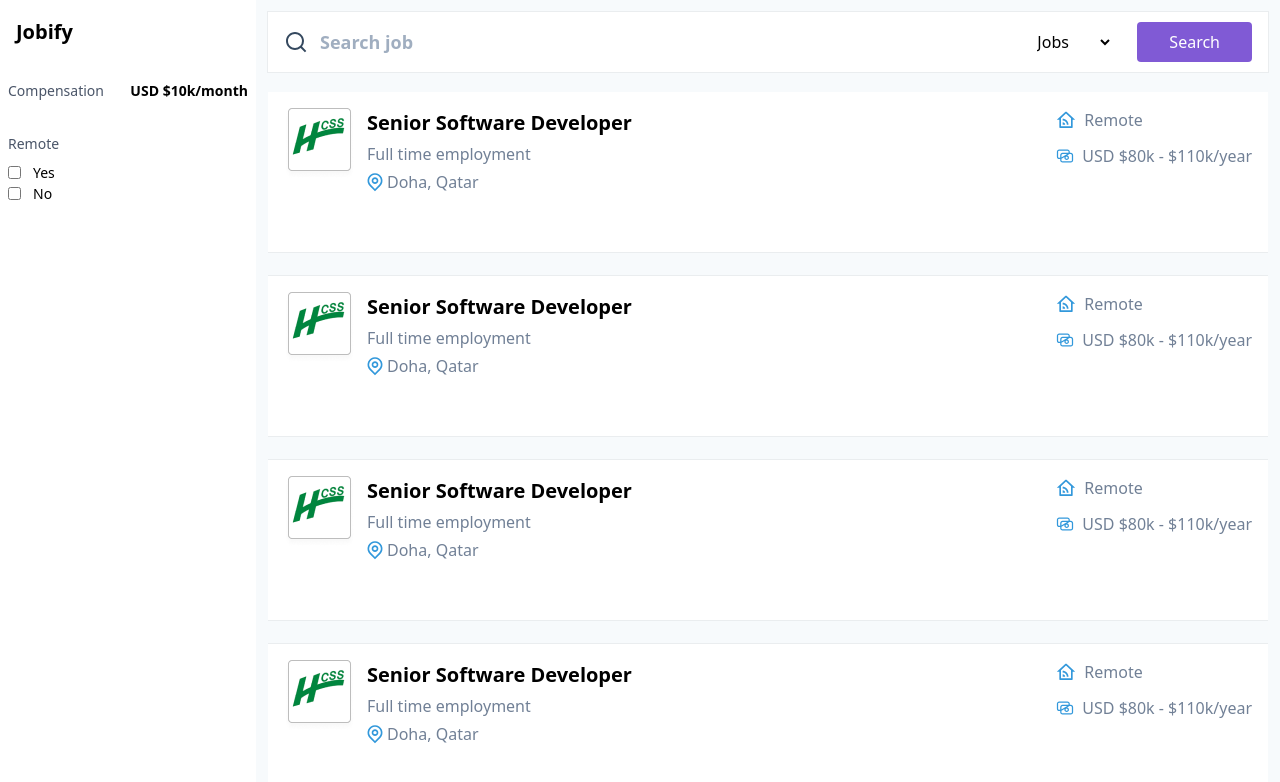
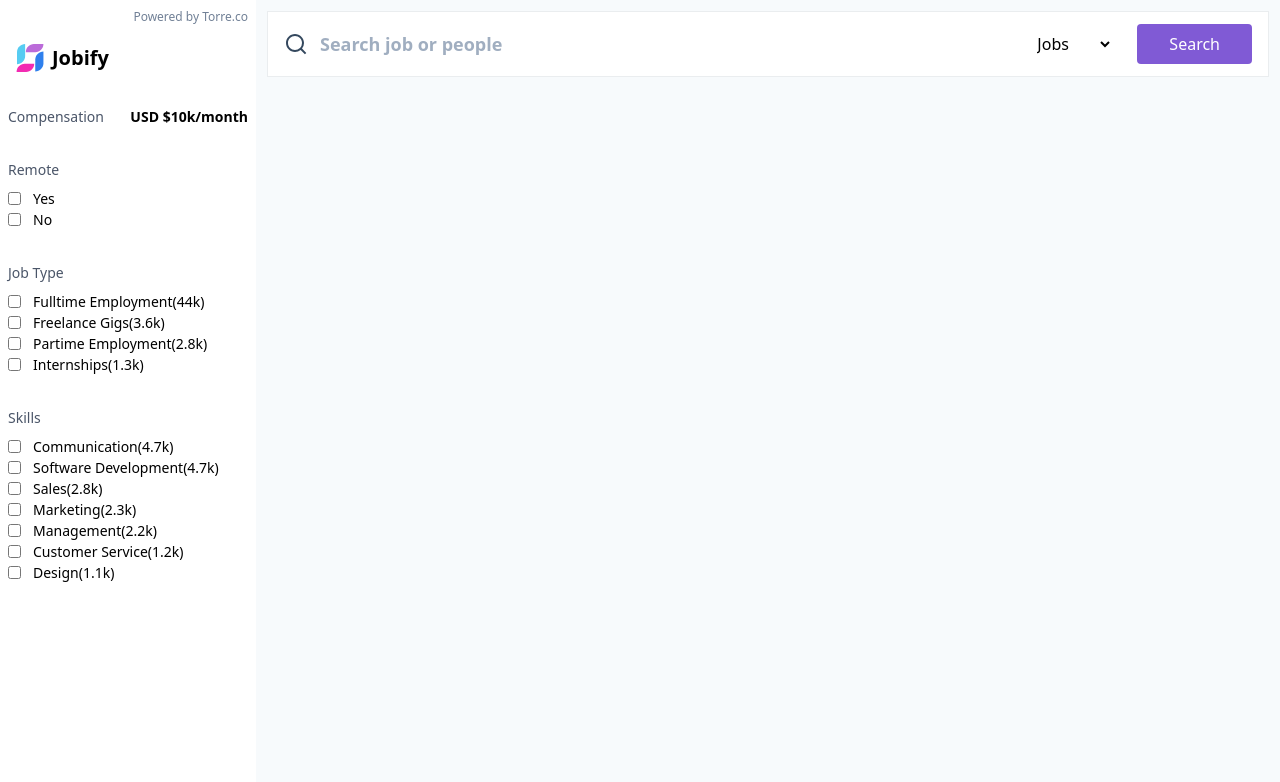
Before and after one commit to abruzy/jobify, a React (Create React App) app: page /results in a window 1280 px wide. Shown: the top 782 px of the page. Built offline with nearby package versions, Linux system fonts and the light colour scheme.

Commit message:
feat: consume api and implement search query

```diff
--- a/package.json
+++ b/package.json
@@ -6,6 +6,7 @@
     "@testing-library/jest-dom": "^5.11.4",
     "@testing-library/react": "^11.1.0",
     "@testing-library/user-event": "^12.1.10",
+    "axios": "^0.21.0",
     "node-sass": "4.14.1",
     "postcss-cli": "^8.2.0",
     "react": "^17.0.1",
--- a/src/Layouts/DevListing.layout.jsx
+++ b/src/Layouts/DevListing.layout.jsx
@@ -1,17 +1,13 @@
 import React from 'react';
 
 import SearchBar from '../components/SearchBar';
-import DevProfile from '../components/DevProfile';
 import SideNav from '../components/SideNav';
 
 function DevListing() {
   return (
     <div className="flex">
       <SideNav />
-      <div className="flex-grow bg-gray-100 h-screen flex flex-col p-3">
-        <SearchBar />
-        <DevProfile />
-      </div>
+      <SearchBar />
     </div>
   );
 }
--- a/src/components/DevProfile.jsx
+++ b/src/components/DevProfile.jsx
@@ -1,16 +1,20 @@
+/* eslint-disable react/prop-types */
+/* eslint-disable no-unused-vars */
 import React from 'react';
 
-function DevProfile() {
+function DevProfile({ searchResult }) {
   return (
     <div className="overflow-y-auto">
-      <div className="shadow-xs bg-white p-4 mb-6">
+      {
+        searchResult.map(result => (
+          <div key={result.subjectId} className="shadow-xs hover:shadow-xl bg-white p-4 mb-6">
             <div className="flex justify-between">
               <div className="flex">
                 <div className="h-32 mr-3">
                   <img src="/images/companyLogo.png" alt="logo" className="max-w-full object-cover" />
                 </div>
                 <div className="info">
-              <h2 className="font-bold text-xl pb-1">Senior Software Developer</h2>
+                  <h2 className="font-bold text-xl pb-1">{result.name}</h2>
                   <p className="text-gray-600 text-base pb-1">Full time employment</p>
                   <div className="flex">
                     <img src="/vectors/location.svg" alt="Location" />
@@ -30,91 +34,8 @@ function DevProfile() {
               </div>
             </div>
           </div>
-
-      <div className="shadow-xs bg-white p-4 mb-6">
-        <div className="flex justify-between">
-          <div className="flex">
-            <div className="h-32 mr-3">
-              <img src="/images/companyLogo.png" alt="logo" className="max-w-full object-cover" />
-            </div>
-            <div className="info">
-              <h2 className="font-bold text-xl pb-1">Senior Software Developer</h2>
-              <p className="text-gray-600 text-base pb-1">Full time employment</p>
-              <div className="flex">
-                <img src="/vectors/location.svg" alt="Location" />
-                <p className="text-base ml-1 text-gray-600">Doha, Qatar</p>
-              </div>
-            </div>
-          </div>
-          <div className="right">
-            <div className="flex pb-3">
-              <img src="/vectors/home.svg" alt="Home" />
-              <p className="text-base text-gray-600 ml-2">Remote</p>
-            </div>
-            <div className="flex">
-              <img src="/vectors/money.svg" alt="Money" />
-              <p className="text-gray-600 text-base ml-2">USD $80k - $110k/year</p>
-            </div>
-          </div>
-        </div>
-      </div>
-
-      <div className="shadow-xs bg-white p-4 mb-6">
-        <div className="flex justify-between">
-          <div className="flex">
-            <div className="h-32 mr-3">
-              <img src="/images/companyLogo.png" alt="logo" className="max-w-full object-cover" />
-            </div>
-            <div className="info">
-              <h2 className="font-bold text-xl pb-1">Senior Software Developer</h2>
-              <p className="text-gray-600 text-base pb-1">Full time employment</p>
-              <div className="flex">
-                <img src="/vectors/location.svg" alt="Location" />
-                <p className="text-base ml-1 text-gray-600">Doha, Qatar</p>
-              </div>
-            </div>
-          </div>
-          <div className="right">
-            <div className="flex pb-3">
-              <img src="/vectors/home.svg" alt="Home" />
-              <p className="text-base text-gray-600 ml-2">Remote</p>
-            </div>
-            <div className="flex">
-              <img src="/vectors/money.svg" alt="Money" />
-              <p className="text-gray-600 text-base ml-2">USD $80k - $110k/year</p>
-            </div>
-          </div>
-        </div>
-      </div>
-
-      <div className="shadow-xs bg-white p-4 mb-6">
-        <div className="flex justify-between">
-          <div className="flex">
-            <div className="h-32 mr-3">
-              <img src="/images/companyLogo.png" alt="logo" className="max-w-full object-cover" />
-            </div>
-            <div className="info">
-              <h2 className="font-bold text-xl pb-1">Senior Software Developer</h2>
-              <p className="text-gray-600 text-base pb-1">Full time employment</p>
-              <div className="flex">
-                <img src="/vectors/location.svg" alt="Location" />
-                <p className="text-base ml-1 text-gray-600">Doha, Qatar</p>
-              </div>
-            </div>
-          </div>
-          <div className="right">
-            <div className="flex pb-3">
-              <img src="/vectors/home.svg" alt="Home" />
-              <p className="text-base text-gray-600 ml-2">Remote</p>
-            </div>
-            <div className="flex">
-              <img src="/vectors/money.svg" alt="Money" />
-              <p className="text-gray-600 text-base ml-2">USD $80k - $110k/year</p>
-            </div>
-          </div>
-        </div>
-      </div>
-
+        ))
+      }
     </div>
   );
 }
--- a/src/components/Loader.jsx
+++ b/src/components/Loader.jsx
@@ -9,7 +9,6 @@ function Loader() {
         <div className="h-32 bg-gray-400 rounded" />
         <div className="h-32 bg-gray-400 rounded" />
         <div className="h-32 bg-gray-400 rounded" />
-        <div className="h-32 bg-gray-400 rounded" />
       </div>
     </div>
   );
--- a/src/components/SearchBar.jsx
+++ b/src/components/SearchBar.jsx
@@ -1,16 +1,74 @@
-import React from 'react';
+import React, { useState } from 'react';
+import axios from 'axios';
+
+import Loader from './Loader';
+import DevProfile from './DevProfile';
+
+const size = 20;
+const aggregate = false;
+const offset = 0;
+
+const jobApiURL = `https://search.torre.co/opportunities/_search/?offset=${offset}&size=${size}&aggregate=${aggregate}`;
+
+const peopleApiURL = `https://search.torre.co/people/_search/?[offset=${offset}&size=${size}&aggregate=${aggregate}`;
 
 function SearchBar() {
+  const [loading, setLoading] = useState(false);
+  const [type, setType] = useState('Job');
+  const [searchResult, setSearchResult] = useState([]);
+
+  const handleSubmit = async e => {
+    e.preventDefault();
+    setLoading(true);
+
+    const searchValue = e.target.search.value;
+
+    try {
+      if (type === 'People') {
+        const data = await axios.post(peopleApiURL, {
+          name: {
+            term: searchValue,
+          },
+        });
+        console.log(data);
+        setSearchResult(data.data.results);
+        console.log(searchResult);
+      } else {
+        const data = await axios.post(jobApiURL, {
+          name: {
+            term: searchValue,
+          },
+        });
+        console.log(data);
+        setSearchResult(data.data.results);
+      }
+    } catch (error) {
+      throw new Error(error);
+    } finally {
+      setLoading(false);
+    }
+  };
+
   return (
-    <form className="mb-5 bg-white h-16 shadow-xs flex items-center px-4">
-      <img src="/vectors/search.svg" alt="search" />
-      <input className="flex-grow ml-3 font-semibold text-lg text-gray-700 focus:outline-none" placeholder="Search job" />
-      <select className="bg-transparent focus:outline-none w-20">
-        <option>Jobs</option>
-        <option>People</option>
-      </select>
-      <button type="submit" className="bg-purple-600 text-white py-2 px-8 ml-6 rounded">Search</button>
-    </form>
+    <div className="flex-grow bg-gray-100 h-screen flex flex-col p-3">
+      <form onSubmit={e => handleSubmit(e)} className="mb-5 bg-white h-16 shadow-xs flex items-center px-4">
+        <img src="/vectors/search.svg" alt="search" />
+        <input type="text" name="search" className="flex-grow ml-3 font-semibold text-lg text-gray-700 focus:outline-none" placeholder="Search job or people" required />
+        <select
+          onChange={e => {
+            const selectedType = e.target.value;
+            setType(selectedType);
+          }}
+          className="bg-transparent focus:outline-none w-20"
+        >
+          <option value="Job">Jobs</option>
+          <option value="People">People</option>
+        </select>
+        <button type="submit" className="bg-purple-600 text-white py-2 px-8 ml-6 rounded">Search</button>
+      </form>
+      { loading && <Loader /> }
+      <DevProfile searchResult={searchResult} />
+    </div>
   );
 }
 
--- a/src/components/SideNav.jsx
+++ b/src/components/SideNav.jsx
@@ -4,7 +4,13 @@ import { Link } from 'react-router-dom';
 function SideNav() {
   return (
     <aside className="w-64 h-screen flex flex-col bg-white">
-      <Link to="/" className="h-16 px-4 text-xl font-bold flex items-center mb-4">Jobify</Link>
+      <span className="flex justify-end pt-2 text-xs text-gray-600 px-2">Powered by Torre.co</span>
+      <Link to="/" className="h-16 px-4 text-xl font-bold flex items-center mb-4">
+        {' '}
+        <img src="/vectors/Logo.svg" alt="brand logo" className="mr-2" />
+        {' '}
+        Jobify
+      </Link>
 
       <div className="text-sm px-2">
         <div className="flex items-center justify-between">
@@ -24,6 +30,54 @@ function SideNav() {
           <input type="checkbox" className="mr-3" />
           No
         </div>
+
+        <p className="text-gray-700 mt-8 mb-2">Job Type</p>
+        <div className="flex items-center">
+          <input type="checkbox" className="mr-3" />
+          Fulltime Employment(44k)
+        </div>
+        <div className="flex items-center">
+          <input type="checkbox" className="mr-3" />
+          Freelance Gigs(3.6k)
+        </div>
+        <div className="flex items-center">
+          <input type="checkbox" className="mr-3" />
+          Partime Employment(2.8k)
+        </div>
+        <div className="flex items-center">
+          <input type="checkbox" className="mr-3" />
+          Internships(1.3k)
+        </div>
+
+        <p className="text-gray-700 mt-8 mb-2">Skills</p>
+        <div className="flex items-center">
+          <input type="checkbox" className="mr-3" />
+          Communication(4.7k)
+        </div>
+        <div className="flex items-center">
+          <input type="checkbox" className="mr-3" />
+          Software Development(4.7k)
+        </div>
+        <div className="flex items-center">
+          <input type="checkbox" className="mr-3" />
+          Sales(2.8k)
+        </div>
+        <div className="flex items-center">
+          <input type="checkbox" className="mr-3" />
+          Marketing(2.3k)
+        </div>
+        <div className="flex items-center">
+          <input type="checkbox" className="mr-3" />
+          Management(2.2k)
+        </div>
+        <div className="flex items-center">
+          <input type="checkbox" className="mr-3" />
+          Customer Service(1.2k)
+        </div>
+        <div className="flex items-center">
+          <input type="checkbox" className="mr-3" />
+          Design(1.1k)
+        </div>
       </div>
     </aside>
   );
--- a/src/pages/HeroPage.jsx
+++ b/src/pages/HeroPage.jsx
@@ -1,6 +1,48 @@
-import React from 'react';
+import React, { useState } from 'react';
+import axios from 'axios';
+
+// const page = 0;
+const size = 20;
+const aggregate = false;
+const offset = 0;
+
+const jobApiURL = `https://search.torre.co/opportunities/_search/?offset=${offset}&size=${size}&aggregate=${aggregate}`;
+
+const peopleApiURL = `https://search.torre.co/people/_search/?[offset=${offset}&size=${size}&aggregate=${aggregate}`;
 
 function HeroPage() {
+  const [loading, setLoading] = useState(false);
+  const [type, setType] = useState('Job');
+
+  const handleSubmit = async e => {
+    e.preventDefault();
+    setLoading(true);
+
+    const searchValue = e.target.search.value;
+
+    try {
+      if (type === 'People') {
+        const { data } = await axios.post(peopleApiURL, {
+          name: {
+            term: searchValue,
+          },
+        });
+        console.log(data);
+      } else {
+        const { data } = await axios.post(jobApiURL, {
+          name: {
+            term: searchValue,
+          },
+        });
+        console.log(data);
+      }
+    } catch (error) {
+      throw new Error(error);
+    } finally {
+      setLoading(false);
+    }
+  };
+
   return (
     <div
       className="hero h-screen"
@@ -11,13 +53,20 @@ function HeroPage() {
         backgroundPosition: 'center',
       }}
     >
+      { loading && <div className="text-white text-2xl text-center pt-10">Searching...</div> }
       <div className="wrap flex-grow">
-        <form className="mb-5 bg-white h-16 shadow-xs flex items-center px-4 rounded-xl">
+        <form onSubmit={e => handleSubmit(e)} className="mb-5 bg-white h-16 shadow-xs flex items-center px-4 rounded-xl">
           <img src="/vectors/search.svg" alt="search" />
-          <input type="text" className="flex-grow ml-3 font-semibold text-lg text-gray-700 focus:outline-none" placeholder="Search something" />
-          <select className="bg-transparent focus:outline-none w-20">
-            <option>Jobs</option>
-            <option>People</option>
+          <input type="text" name="search" className="flex-grow ml-3 font-semibold text-lg text-gray-700 focus:outline-none" placeholder="Search something" required />
+          <select
+            onChange={e => {
+              const selectedType = e.target.value;
+              setType(selectedType);
+            }}
+            className="bg-transparent focus:outline-none w-20"
+          >
+            <option value="Job">Jobs</option>
+            <option value="People">People</option>
           </select>
           <button type="submit" className="bg-purple-600 text-white py-2 px-8 ml-6 rounded">Search</button>
         </form>
```
Also changed, not shown: 1 other file (tests, documents, lock files or other folders). Lines whose indentation alone changed are shown as unchanged.
